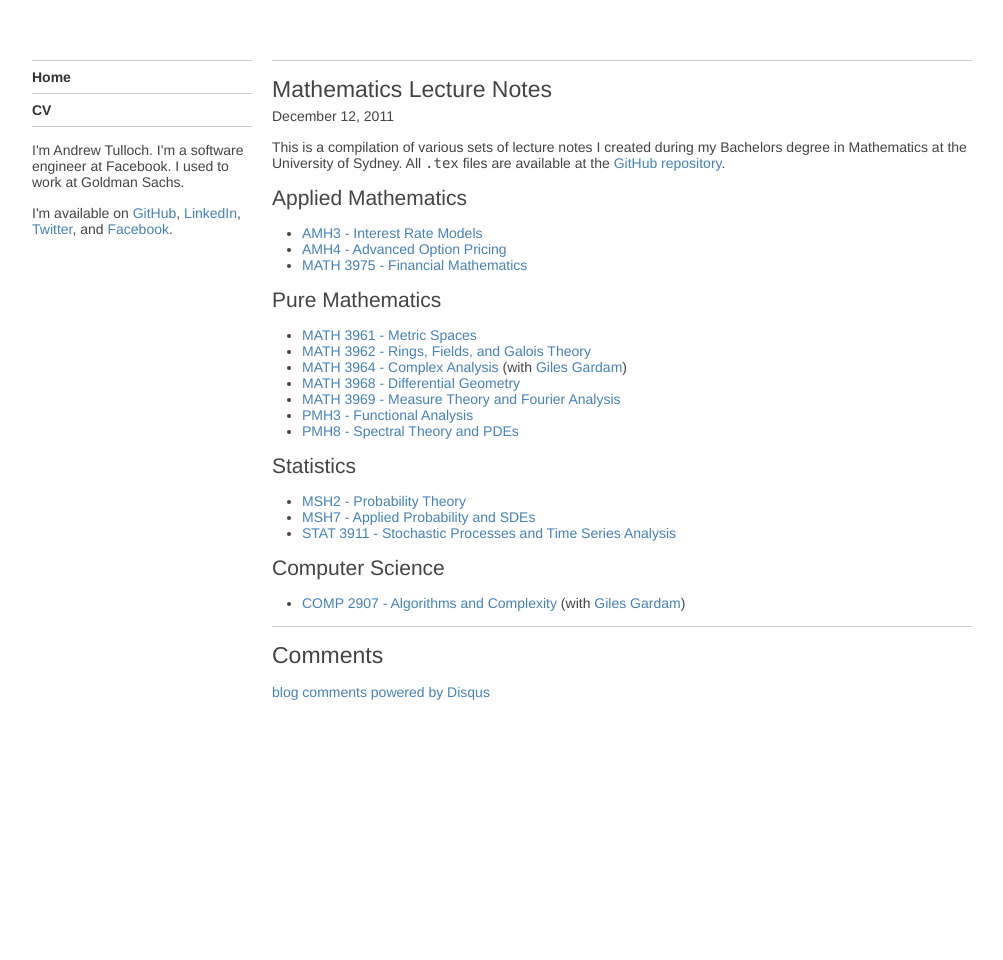
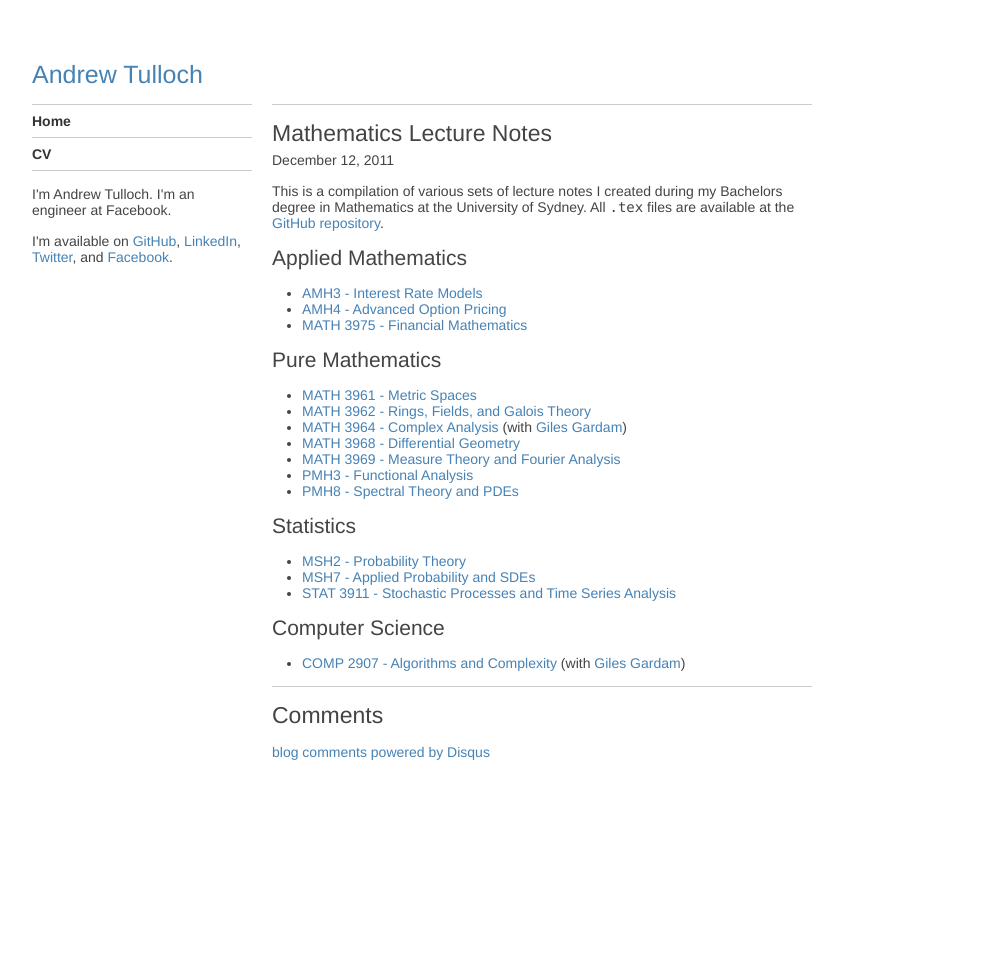
Before and after one commit to ajtulloch/ajtulloch.github.com, a Jekyll site: the page built from _posts/2011-12-12-mathematics-lecture-notes.md, in a window 1280 px wide. Shown: the whole page, without its empty margins (138-1141 px from the left). Built offline with Jekyll 4.4.1, drawn with Linux system fonts in a browser that asks for light colours; comment, search, counter and statistics services are not loaded.

Commit message:
Added title for all pages

```diff
--- a/_layouts/default.html
+++ b/_layouts/default.html
@@ -25,16 +25,21 @@
 </head>
 <body>
 <div class="container_12">
+  <div class="grid_12">
+    <h1><a href="/">Andrew Tulloch</h1>
+  </div>
+</div>
+<div class="container_12">
   <div class="sidebar grid_3">
     <ul class="nav">
       <li><a href="/">Home</a></li>
       <li><a href="/PDFs/AndrewTullochCV.pdf">CV</a></li>
     </ul>
-    <p>I'm Andrew Tulloch.  I'm a software engineer at Facebook.  I used to work at Goldman Sachs.</p>
+    <p>I'm Andrew Tulloch.  I'm an engineer at Facebook.</p>
     <p>I'm available on <a href="https://github.com/ajtulloch">GitHub</a>, <a href="http://www.linkedin.com/profile/view?id=159181862&locale=en_US&trk=tab_pro">LinkedIn</a>, <a href="https://twitter.com/#!/ajtulloch">Twitter</a>, and <a href="http://www.facebook.com/andrew.tulloch">Facebook</a>.</p>
   </div>
 
-  <div class="main grid_9">
+  <div class="main grid_7">
     {{ content }}
   </div>
 </div>
--- a/css/site.css
+++ b/css/site.css
@@ -1,10 +1,8 @@
 body {
-  font: 14px Helvetica Neue;
-  margin-top: 1em;
+  font: 14px 'Helvetica Neue';
   color: #444;
   margin-top: 60px;
   text-rendering: optimizelegibility;
-/*  display: block;*/
 }
 
 h1, h2, h3, h4, h5, h6 {
@@ -20,17 +18,6 @@ a:hover {
   text-decoration: underline;
 }
 
-
-.list {
-  clear: left;
-  margin-top: 14px;
-}
-
-.list img {
-  float: left;
-}
-
-
 .date {
   margin-top: -10px;
   margin-bottom: 15px;
@@ -38,10 +25,10 @@ a:hover {
 
 #dsq-content {
   margin-top: -54px;
-/*  padding-top: -50px;*/
 }
 
 /* Sidebar */
+
 ul.nav{
   border-top: 1px solid #ccc;
 }
```
